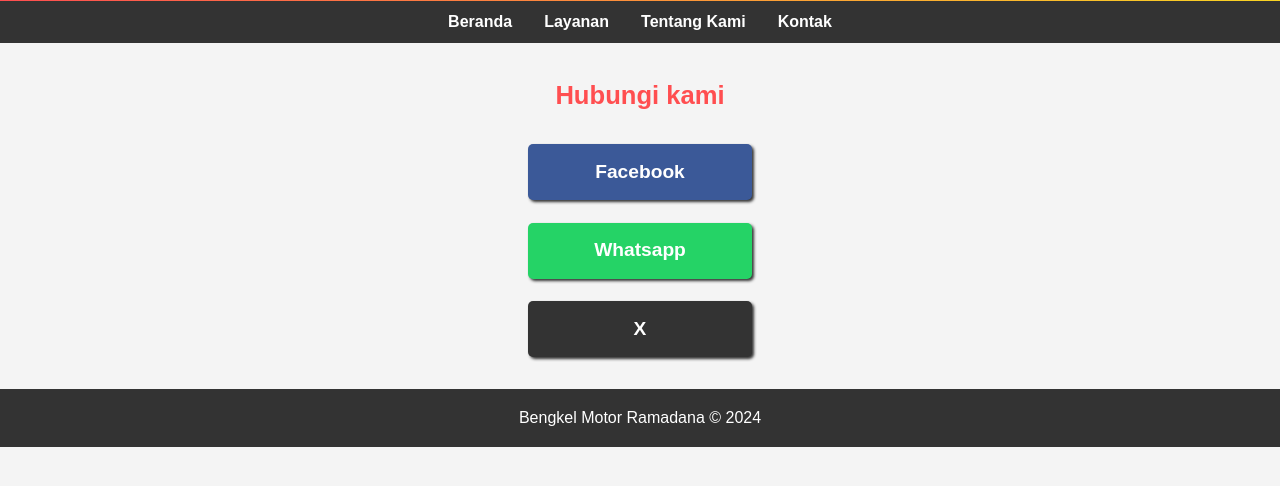
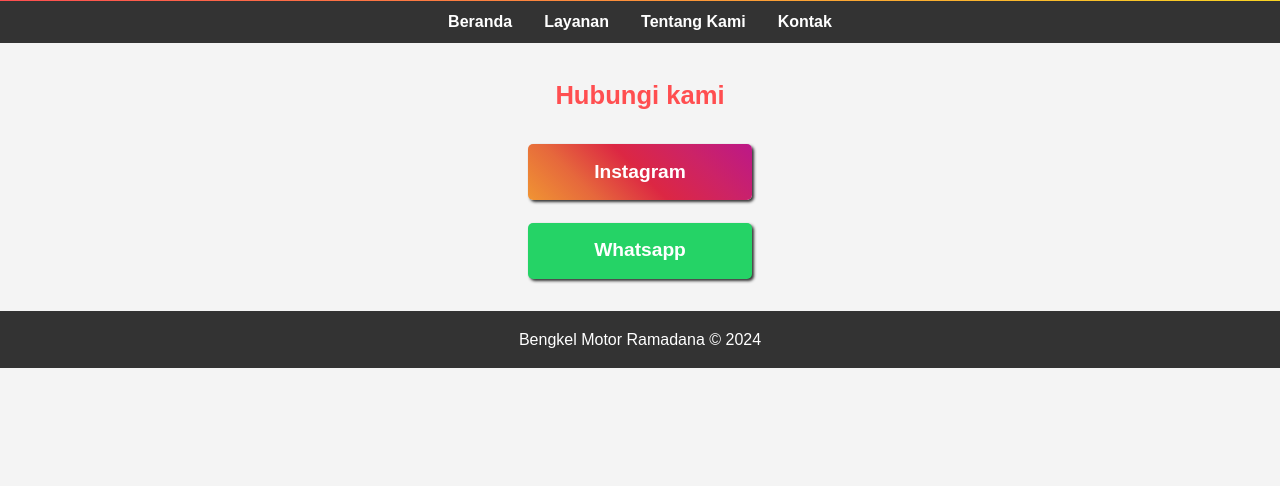
Before and after one commit to ballincat42/Bengkel-sikawan, a plain HTML site: page contact.html in a window 1280 px wide. Shown: the part 136-622 px from the top of the page. Drawn offline with Linux system fonts and the light colour scheme.

Commit message:
adjust the links

```diff
--- a/contact.html
+++ b/contact.html
@@ -25,9 +25,8 @@
         <section class="contact-us">
         <h1 class="contact-ttl">Hubungi kami</h1>
       <div>
-        <a href="" class="fb contact-box">Facebook</a>
-        <a href="" class="wa contact-box">Whatsapp</a>
-        <a href="" class="x contact-box">X</a>
+        <a href="https://www.instagram.com/reooolyy/profilecard/?igsh=NmxsaTJmMjRnZnk4" class="ig contact-box">Instagram</a>
+        <a href="https://wa.me/message/PKY7T363RRZHH1" class="wa contact-box">Whatsapp</a>
       </div>
         </section>
 
--- a/style.css
+++ b/style.css
@@ -198,14 +198,11 @@
 .contact-box:hover {
     opacity: 0.7;
 }
-.fb {
-    background-color: #3b5998;
+.ig {
+    background: linear-gradient(45deg, #f09433 0%,#e6683c 25%,#dc2743 50%,#cc2366 75%,#bc1888 100%);
 }
 .wa {
     background-color: #25d366;
-}
-.x {
-    background-color: #333;
 }
 .service-ttl {
     text-align: center;
```
